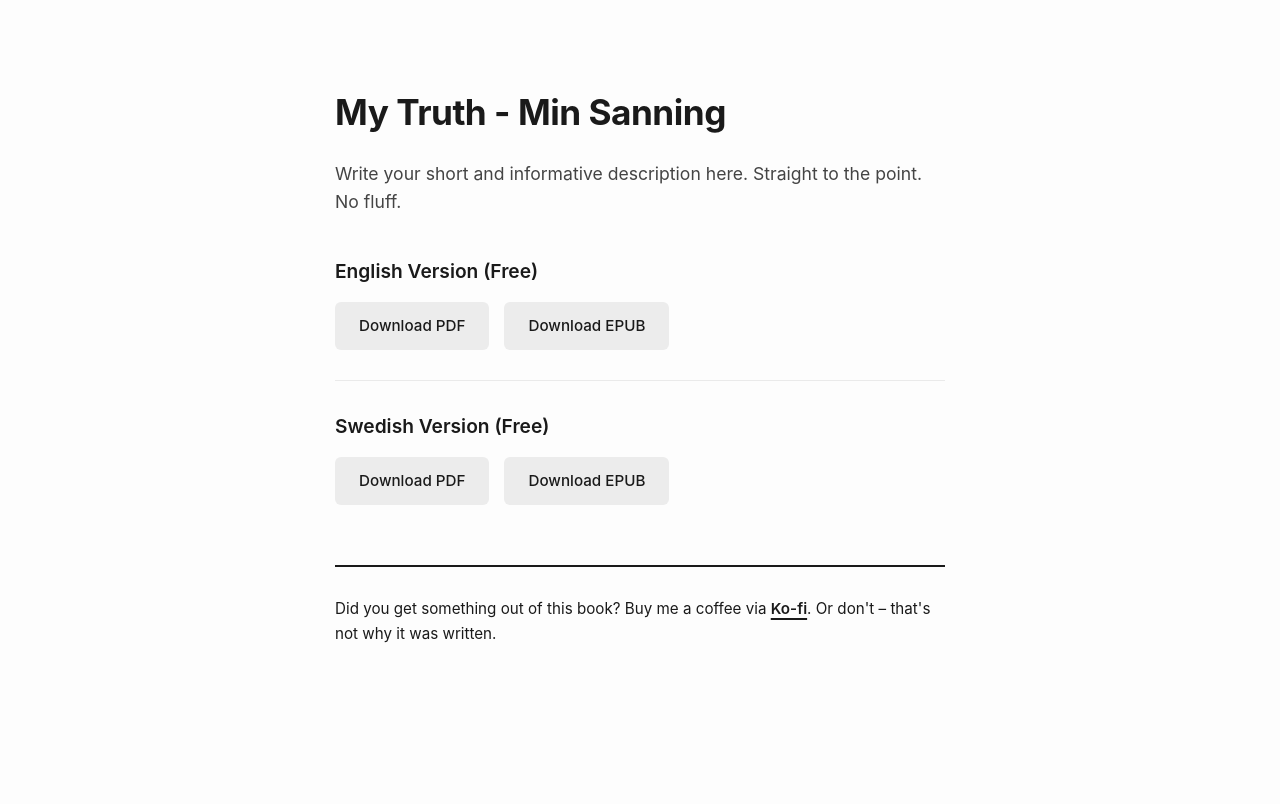
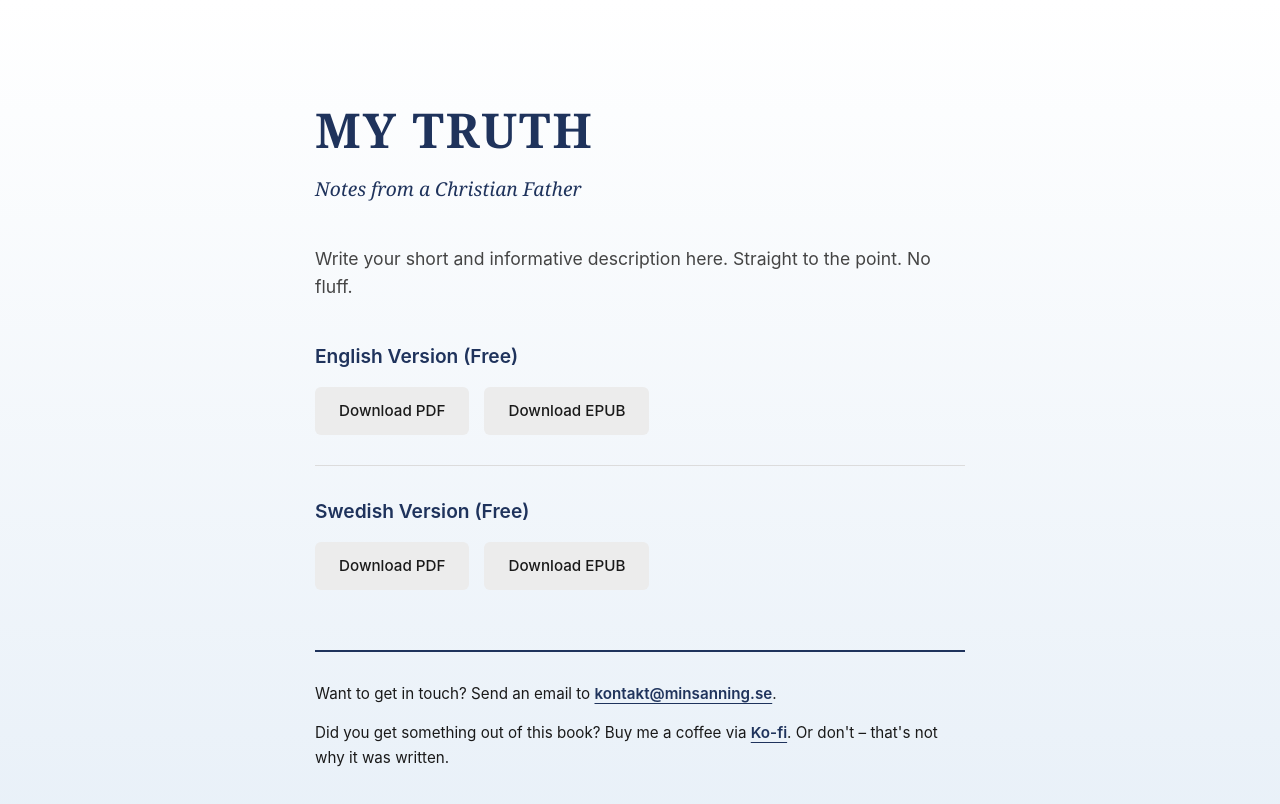
Before and after one commit to Goggo794/minsanning-site, a plain HTML site: page New_Waiting_index.html in a window 1280 px wide. Drawn offline with Linux system fonts and the light colour scheme.

Commit message:
Update New_Waiting_index.html

```diff
--- a/New_Waiting_index.html
+++ b/New_Waiting_index.html
@@ -3,10 +3,11 @@
 <head>
     <meta charset="UTF-8">
     <meta name="viewport" content="width=device-width, initial-scale=1.0">
-    <title>My Truth</title>
+    <title>My Truth - Goran Matohanac</title>
     <style>
         :root {
-            --bg-color: #fdfdfd;
+            /* Färgerna är hämtade direkt från ditt bokomslag */
+            --primary-navy: #1f335c;
             --text-color: #1a1a1a;
             --btn-bg: #ececec;
             --btn-hover: #d4d4d4;
@@ -17,19 +18,37 @@
         }
 
         body {
+            /* Subtil övergång i bakgrunden, från vit till svagt isblå */
+            background: linear-gradient(180deg, #ffffff 0%, #e8f0f8 100%);
             font-family: -apple-system, BlinkMacSystemFont, "Segoe UI", Roboto, Helvetica, Arial, sans-serif;
-            background-color: var(--bg-color);
             color: var(--text-color);
             line-height: 1.6;
+            margin: 0;
+            padding: 60px 20px;
+            min-height: 100vh;
+        }
+
+        .container {
             max-width: 650px;
             margin: 0 auto;
-            padding: 60px 20px;
         }
 
         h1 {
-            font-size: 2.2rem;
-            margin-bottom: 20px;
-            letter-spacing: -0.5px;
+            font-family: 'Georgia', 'Times New Roman', serif; /* Klassisk font för att matcha omslaget */
+            font-size: 3rem;
+            color: var(--primary-navy);
+            margin-bottom: 5px;
+            letter-spacing: 2px;
+            text-transform: uppercase;
+        }
+
+        .subtitle {
+            font-family: 'Georgia', 'Times New Roman', serif;
+            font-size: 1.2rem;
+            font-style: italic;
+            color: var(--primary-navy);
+            margin-top: 0;
+            margin-bottom: 40px;
         }
 
         p.description {
@@ -45,7 +64,7 @@
         .lang-group {
             margin-bottom: 30px;
             padding-bottom: 30px;
-            border-bottom: 1px solid #eaeaea;
+            border-bottom: 1px solid #dcdcdc;
         }
 
         .lang-group:last-child {
@@ -58,6 +77,7 @@
             font-size: 1.2rem;
             margin-bottom: 15px;
             font-weight: 600;
+            color: var(--primary-navy);
         }
 
         .btn-container {
@@ -82,34 +102,37 @@
             background-color: var(--btn-hover);
         }
 
-        .kofi-section {
+        .footer-section {
             margin-top: 60px;
             padding-top: 30px;
-            border-top: 2px solid #1a1a1a;
+            border-top: 2px solid var(--primary-navy);
             font-size: 0.95rem;
         }
 
-        .kofi-section p {
-            margin: 0;
+        .footer-section p {
+            margin-top: 0;
+            margin-bottom: 15px;
         }
 
-        a.kofi-link {
-            color: var(--text-color);
+        a.link {
+            color: var(--primary-navy);
             font-weight: 600;
             text-decoration: underline;
-            text-decoration-thickness: 2px;
+            text-decoration-thickness: 1px;
             text-underline-offset: 4px;
         }
 
-        a.kofi-link:hover {
-            color: #555;
+        a.link:hover {
+            color: #111;
         }
     </style>
 </head>
 <body>
 
-    <!-- Byt ut till din boktitel -->
-    <h1>My Truth - Min Sanning</h1>
+    <div class="container">
+        <!-- Rubrik och undertext från omslaget -->
+        <h1>My Truth</h1>
+        <p class="subtitle">Notes from a Christian Father</p>
 
         <!-- Din korta, raka beskrivning -->
         <p class="description">
@@ -136,11 +159,15 @@
             </div>
         </div>
 
-    <!-- Ko-fi sektion -->
-    <div class="kofi-section">
+        <!-- Kontakt och Ko-fi samlat i botten -->
+        <div class="footer-section">
             <p>
-            Did you get something out of this book? Buy me a coffee via <a href="DIN_KOFI_LÄNK_HÄR" class="kofi-link" target="_blank">Ko-fi</a>. Or don't – that's not why it was written.
+                Want to get in touch? Send an email to <a href="mailto:kontakt@minsanning.se" class="link">kontakt@minsanning.se</a>.
             </p>
+            <p>
+                Did you get something out of this book? Buy me a coffee via <a href="DIN_KOFI_LÄNK_HÄR" class="link" target="_blank">Ko-fi</a>. Or don't – that's not why it was written.
+            </p>
+        </div>
     </div>
 
 </body>
```
Lines whose indentation alone changed are shown as unchanged.
